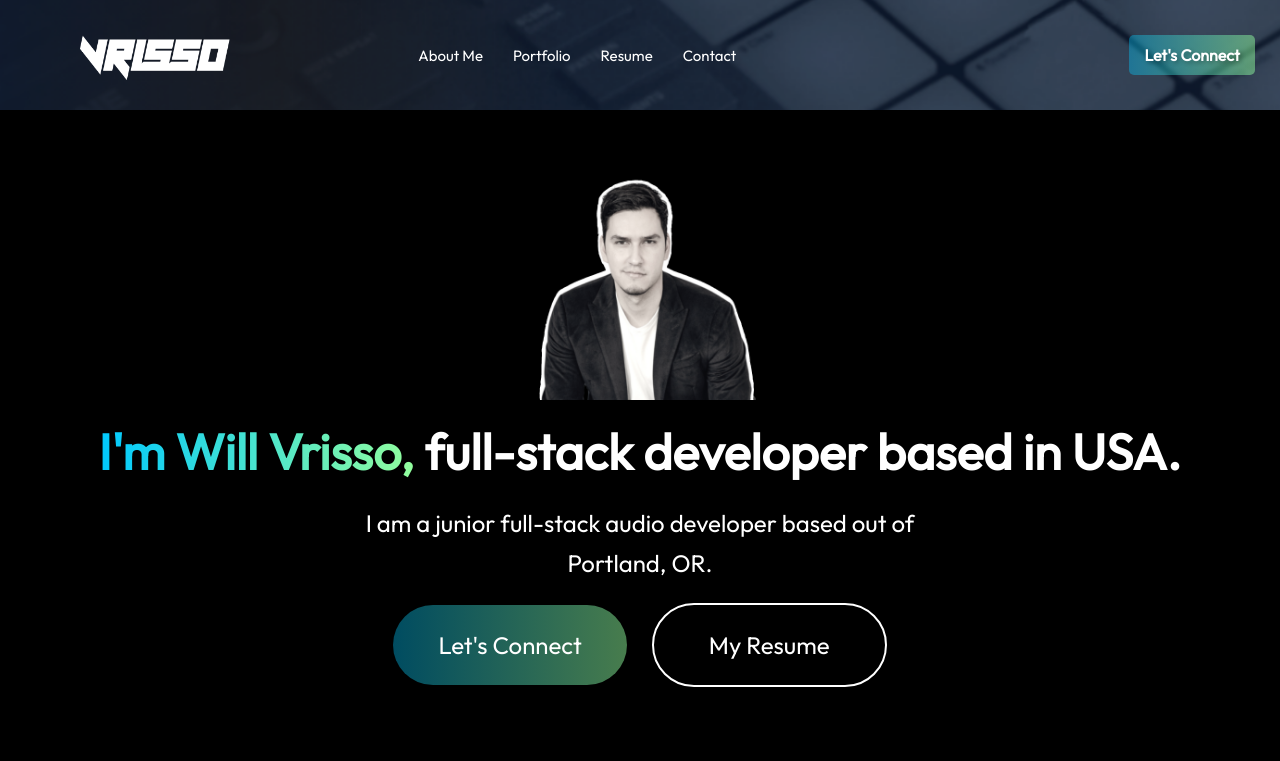
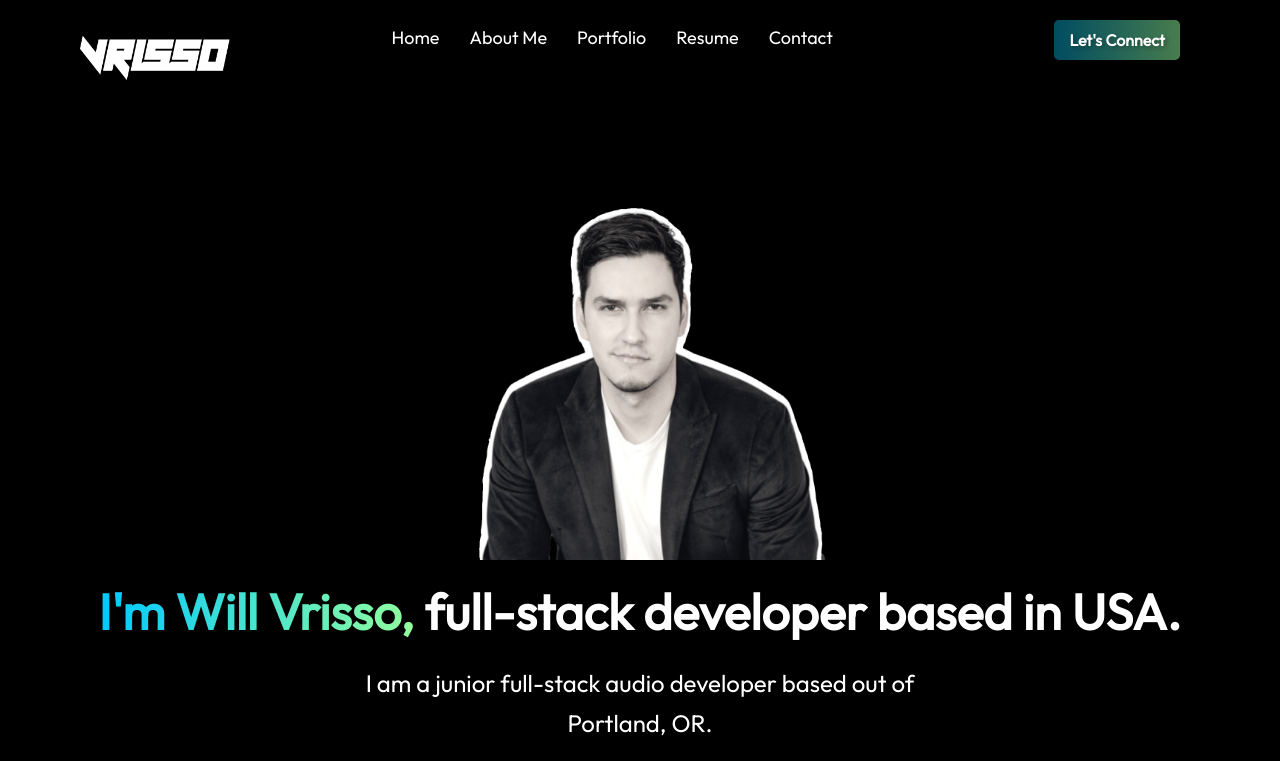
Before and after one commit to wmvrisso/Vrisso-Portfolio, a React (Vite) app in the folder vrisso-portfolio/v-portfolio/: page / in a window 1280 px wide. Shown: the top 761 px of the page. Built offline with nearby package versions, Linux system fonts and the light colour scheme.

Commit message:
updated navbar.css

```diff
--- a/vrisso-portfolio/v-portfolio/src/components/hero.css
+++ b/vrisso-portfolio/v-portfolio/src/components/hero.css
@@ -6,14 +6,16 @@
 }
 
 .hero img {
-  margin-top: 150px;
-  width: 250px;
+  margin-top: 80px;
+  width: 400px;
 }
+
 .hero h1 {
   text-align: center;
   font-size: 50px;
   font-weight: 600;
 }
+
 .hero h1 span {
   background: linear-gradient(90deg, #00c9ff, #92fe9d);
   background-clip: text;
--- a/vrisso-portfolio/v-portfolio/src/components/navbar.css
+++ b/vrisso-portfolio/v-portfolio/src/components/navbar.css
@@ -3,18 +3,7 @@
   display: flex;
   align-items: center;
   justify-content: space-between;
-  position: fixed;
-  top: 0;
-  left: 0;
-  width: 100%;
-  height: 70px;
-  background-image: url("/src/assets/images/blu_midi_10.png");
-  background-size: cover;
-  background-position: center;
-  background-attachment: fixed;
-  padding: 20px 25px;
-  box-shadow: 0px 4px 6px rgba(0, 0, 0, 0.1);
-  z-index: 1000;
+  margin: 20px 170px;
 }
 
 /* Logo styling */
@@ -36,17 +25,6 @@
 
 /* Navigation menu */
 .nav-menu {
-  list-style: none;
-  display: flex;
-  gap: 30px;
-  margin: 0;
-  padding: 0;
-  flex-grow: 1;
-  justify-content: center; /* Centers menu items */
-}
-
-/* Navigation menu */
-.nav-menu {
   font-size: 15px;
   list-style: none;
   display: flex;
@@ -59,16 +37,30 @@
 
 /* Menu items */
 .nav-menu li {
-  font-size: 15px;
-  font-family: "outfit";
+  font-size: 18px;
+  font-family: "Outfit", sans-serif;
   cursor: pointer;
   color: #ffffff;
+  position: relative; /* Ensures ::after is positioned relative to li */
+  padding-bottom: 5px; /* Adds space for the underline */
 }
 
-/* Hover effect */
-.nav-menu li:hover {
-  color: rgb(57, 157, 71);
-  cursor: pointer;
+/* Underline effect */
+.nav-menu li::after {
+  content: "";
+  position: absolute;
+  left: 0;
+  bottom: 0;
+  width: 100%;
+  height: 5px; /* Thickness of the underline */
+  background: linear-gradient(to right, #00c8ff61, #92fe9d7d);
+  transform: scaleX(0); /* Start hidden */
+  transform-origin: left;
+  transition: transform 0.3s ease-in-out;
+}
+
+.nav-menu li:hover::after {
+  transform: scaleX(1); /* Expands underline on hover */
 }
 
 /* "Let's Connect" button */
@@ -81,7 +73,7 @@
   border-radius: 5px;
   cursor: pointer;
   font-weight: bold;
-  margin-right: 50px;
+  margin-right: -70px;
   transition: 0.2s;
 }
 
--- a/vrisso-portfolio/v-portfolio/src/components/navbar.jsx
+++ b/vrisso-portfolio/v-portfolio/src/components/navbar.jsx
@@ -8,6 +8,7 @@ const Navbar = () => {
       <img src={logo} alt="" />
 
       <ul className="nav-menu ${menuOpen ? 'active' : ''}">
+        <li>Home</li>
         <li>About Me</li>
         <li>Portfolio</li>
         <li>Resume</li>
```
Also changed, not shown: vrisso-portfolio/v-portfolio/src/assets/images/vp_profile_2.png (added).
